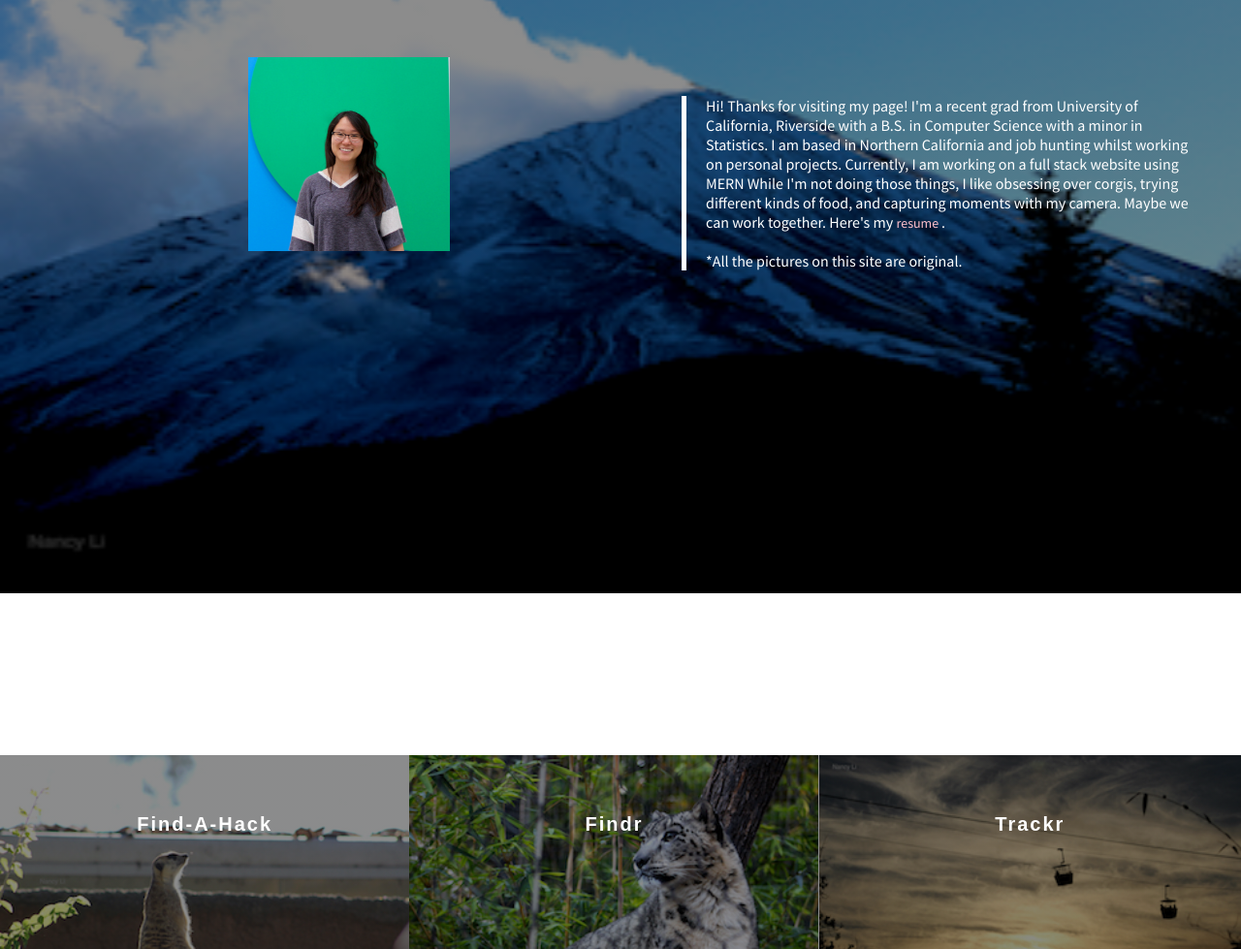
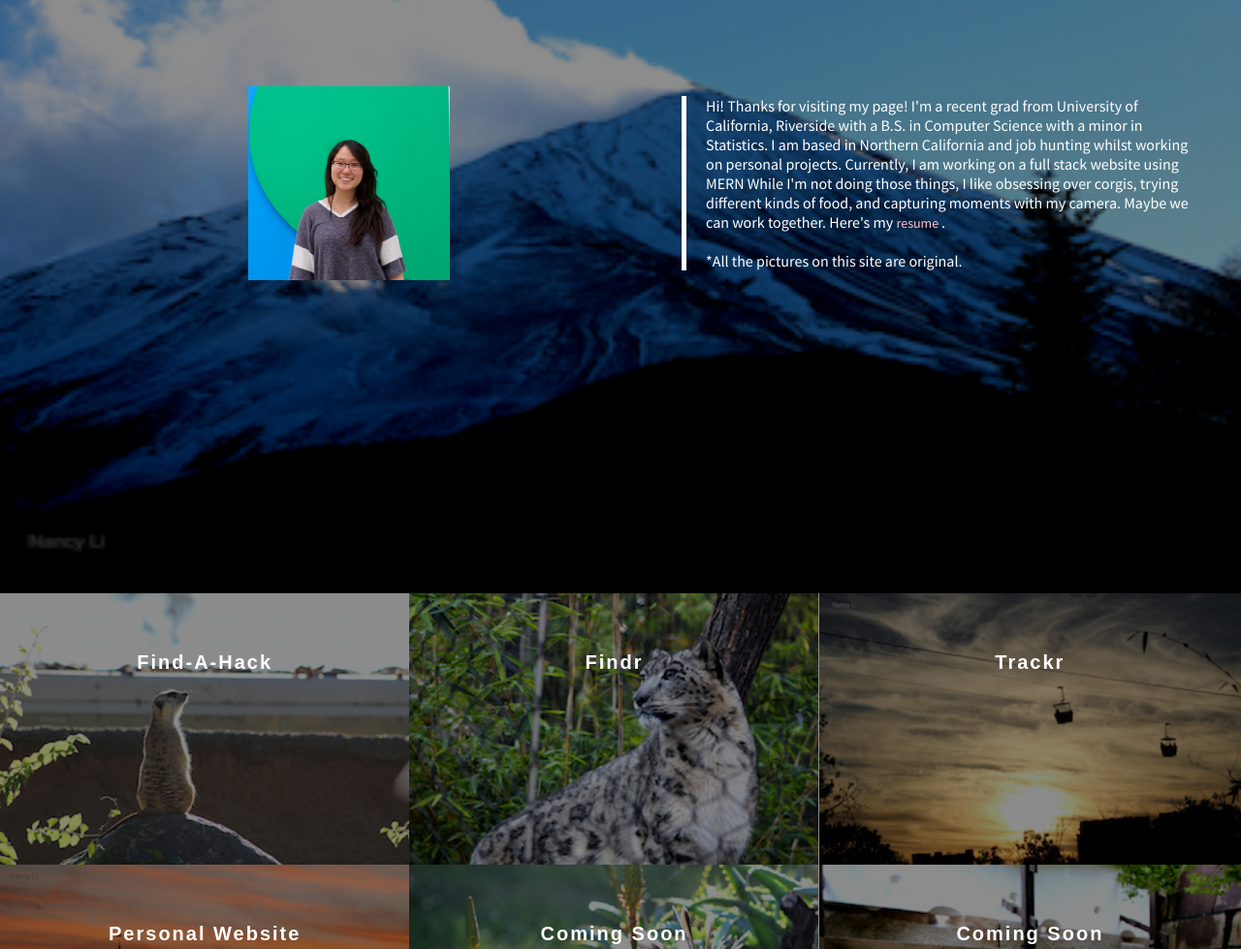
Before and after one commit to musicalburrito/personal-website, a website: page public/index.html in a window 1280 px wide. Shown: the part 888-1867 px from the top of the page at 97% size. Drawn offline with nearby package versions, Linux system fonts and the light colour scheme; a web font is replaced by a local one.

Commit message:
Update index.css

```diff
--- a/public/index.css
+++ b/public/index.css
@@ -269,8 +269,8 @@ i:hover{
 
 #pictureDiv{
     width: 23%;
-    height: 100%;
+    height: 50%;
     float: left;
     margin-left: 20%;
-    margin-top: 70px;
+    margin-top: 100px;
 }
```
